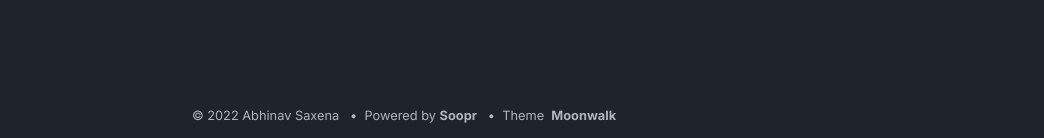
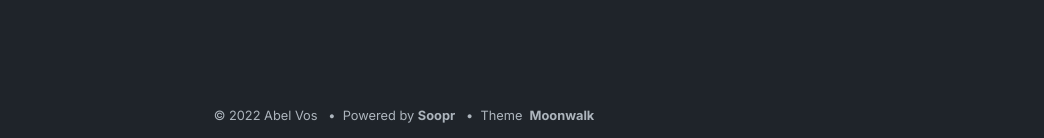
Before and after one commit to abhinavs/moonwalk, a Jekyll site: the page built from index.md, in a window 1280 px wide and 900 px high, scrolled down 977 px. Shown: the part 759-897 px from the top of the window, without its empty margins (236-1280 px from the left). Built offline with Jekyll 4.4.1, drawn with Linux system fonts in a browser that asks for light colours.

Commit message:
Update _config.yml

```diff
--- a/_config.yml
+++ b/_config.yml
@@ -1,6 +1,6 @@
-title: Moonwalk
-author: Abhinav Saxena
-url: https://www.abhinavsaxena.com/moonwalk # root address of the site
+title: Abel Vos
+author: Abel Vos
+url: http://abelvos.github.io/ # root address of the site
 description: > # description of the site (multiple lines allowed)
   Moonwalk is a fast and elegant Jekyll theme with a clean dark mode. It comes with horizontal list (for navbar and footer), card list (for portfolio), and a generic vertical list. It is very easy to modify in case you want to build over it - please see _layouts/home.html to do that.
 
```
